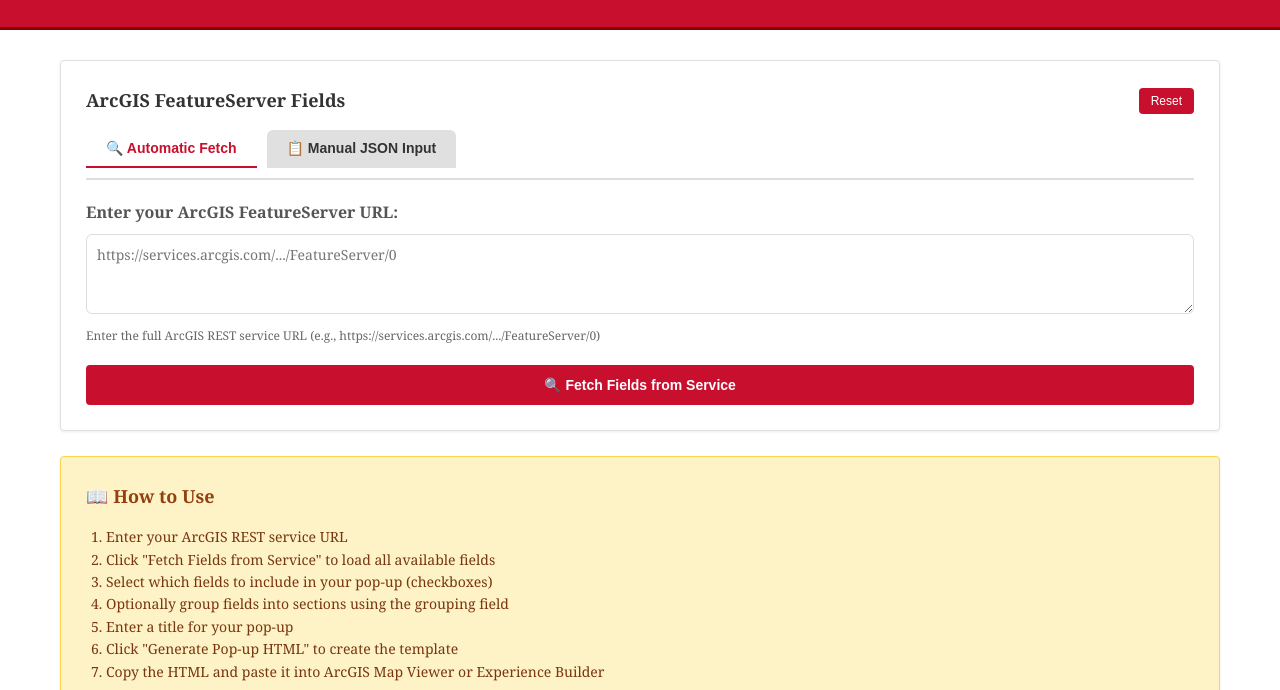
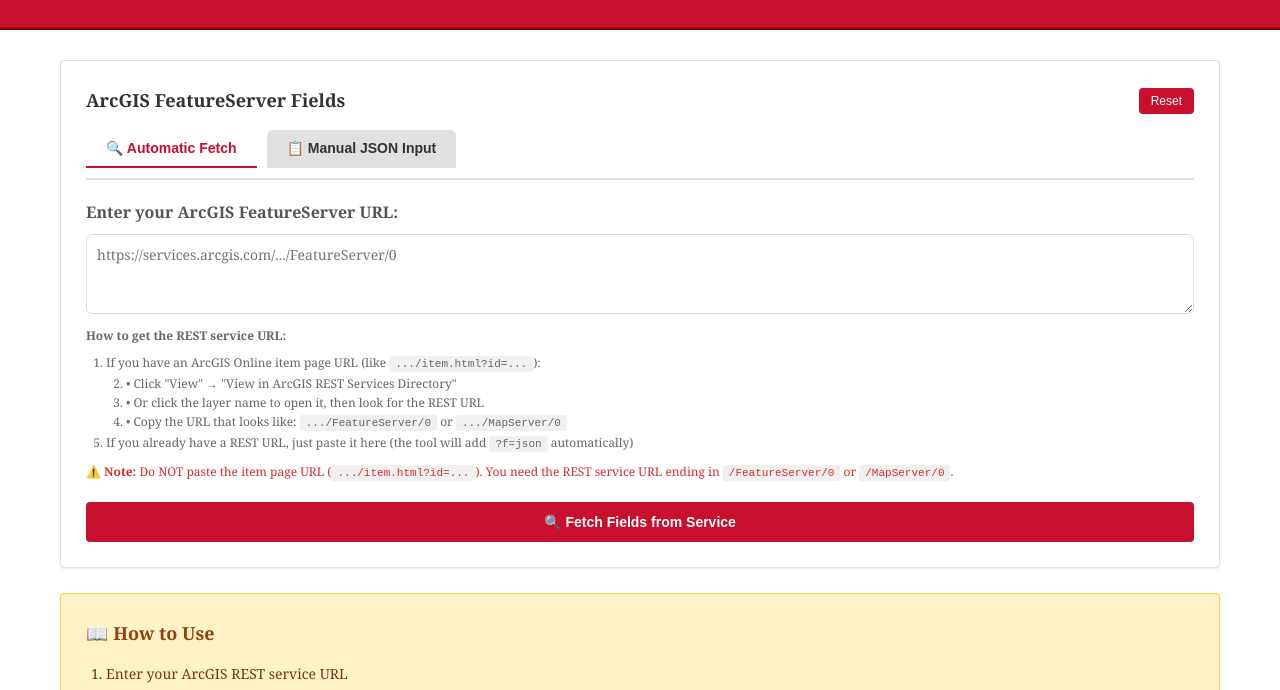
Before and after one commit to franzenjb/geojson-pipeline-tools, a website: page popup-creator/index.html in a window 1280 px wide. Shown: the part 110-800 px from the top of the page. Drawn offline with Linux system fonts and the light colour scheme.

Commit message:
Update instructions for ArcGIS Online item pages - explain how to get REST URL from item page

```diff
--- a/popup-creator/index.html
+++ b/popup-creator/index.html
@@ -310,7 +310,19 @@
                 <div class="input-group">
                     <label>Enter your ArcGIS FeatureServer URL:</label>
                     <textarea id="popupServiceUrl" rows="3" placeholder="https://services.arcgis.com/.../FeatureServer/0"></textarea>
-                    <div class="help-text">Enter the full ArcGIS REST service URL (e.g., https://services.arcgis.com/.../FeatureServer/0)</div>
+                    <div class="help-text">
+                        <strong>How to get the REST service URL:</strong>
+                        <ol style="margin: 8px 0; padding-left: 20px; font-size: 12px;">
+                            <li>If you have an ArcGIS Online item page URL (like <code>.../item.html?id=...</code>):</li>
+                            <li style="margin-left: 20px;">• Click "View" → "View in ArcGIS REST Services Directory"</li>
+                            <li style="margin-left: 20px;">• Or click the layer name to open it, then look for the REST URL</li>
+                            <li style="margin-left: 20px;">• Copy the URL that looks like: <code>.../FeatureServer/0</code> or <code>.../MapServer/0</code></li>
+                            <li>If you already have a REST URL, just paste it here (the tool will add <code>?f=json</code> automatically)</li>
+                        </ol>
+                        <p style="margin-top: 8px; font-size: 12px; color: #d32f2f;">
+                            <strong>⚠️ Note:</strong> Do NOT paste the item page URL (<code>.../item.html?id=...</code>). You need the REST service URL ending in <code>/FeatureServer/0</code> or <code>/MapServer/0</code>.
+                        </p>
+                    </div>
                 </div>
 
                 <button onclick="fetchPopupFields()" class="info-button">
@@ -325,11 +337,14 @@
                     <div class="help-text">
                         <strong>How to get the JSON:</strong>
                         <ol style="margin: 8px 0; padding-left: 20px; font-size: 12px;">
-                            <li>Navigate to your ArcGIS FeatureServer URL in a browser</li>
-                            <li>Add <code>?f=json</code> to the end of the URL (e.g., <code>.../FeatureServer/0?f=json</code>)</li>
-                            <li>You should see <strong>raw JSON</strong> starting with <code>{"fields":[...]}</code></li>
-                            <li>Copy the <strong>entire JSON response</strong> (select all: Cmd+A / Ctrl+A, then copy)</li>
-                            <li>Paste it into the textarea above</li>
+                            <li><strong>If you have an ArcGIS Online item page</strong> (URL like <code>.../item.html?id=...</code>):</li>
+                            <li style="margin-left: 20px;">• Click "View" → "View in ArcGIS REST Services Directory"</li>
+                            <li style="margin-left: 20px;">• Or open the layer, then find the REST URL ending in <code>/FeatureServer/0</code></li>
+                            <li><strong>Then:</strong></li>
+                            <li style="margin-left: 20px;">• Add <code>?f=json</code> to the REST URL (e.g., <code>.../FeatureServer/0?f=json</code>)</li>
+                            <li style="margin-left: 20px;">• You should see <strong>raw JSON</strong> starting with <code>{"fields":[...]}</code></li>
+                            <li style="margin-left: 20px;">• Copy the <strong>entire JSON response</strong> (select all: Cmd+A / Ctrl+A, then copy)</li>
+                            <li style="margin-left: 20px;">• Paste it into the textarea above</li>
                         </ol>
                         <p style="margin-top: 8px; font-size: 12px; color: #d32f2f; font-weight: 600;">
                             <strong>⚠️ Important:</strong> Paste the RAW JSON, not formatted text! The JSON should start with <code>{"fields":</code> or <code>{"objectIdFieldName":</code>. Do NOT paste field descriptions like "Chapter (type: esriFieldTypeString)".
```
